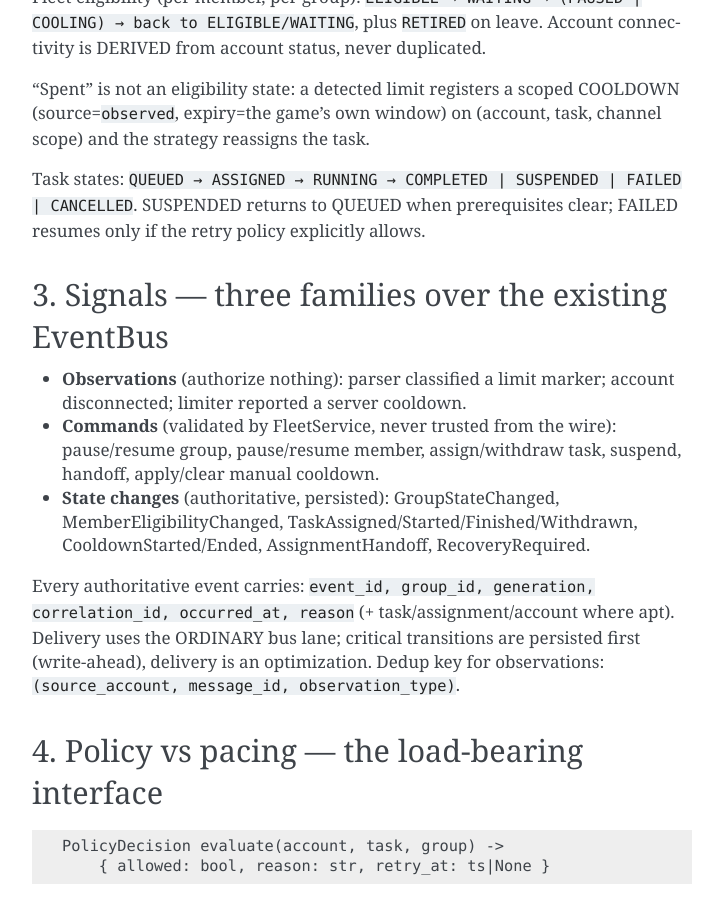
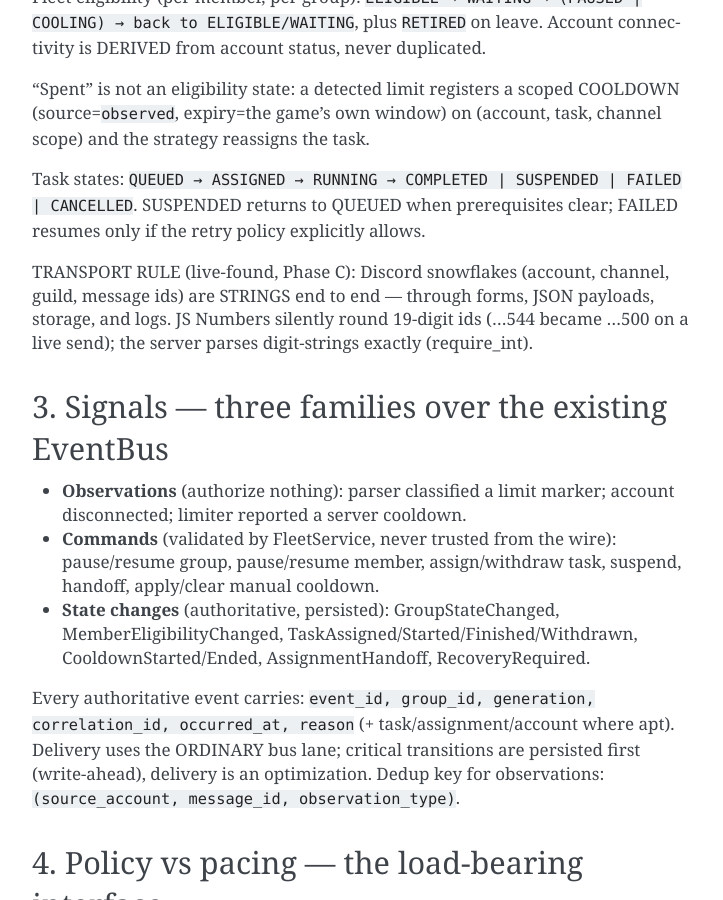
Before and after one commit to libosterelezent/LibzentSuite, a Sphinx documentation site: the page built from docs/design/fleet-orchestration-hub.md, in a window 1280 px wide and 900 px high, scrolled down 1578 px. Shown: the whole window, without its empty margins (388-1111 px from the left). Built offline with Sphinx 7.4.7, drawn with Linux system fonts in a browser that asks for light colours.

Commit message:
docs(design): snowflakes are strings end to end (live-found rule)

```diff
--- a/docs/design/fleet-orchestration-hub.md
+++ b/docs/design/fleet-orchestration-hub.md
@@ -49,6 +49,11 @@ COOLDOWN (source=`observed`, expiry=the game's own window) on
 Task states: `QUEUED → ASSIGNED → RUNNING → COMPLETED | SUSPENDED | FAILED |
 CANCELLED`. SUSPENDED returns to QUEUED when prerequisites clear; FAILED
 resumes only if the retry policy explicitly allows.
+
+TRANSPORT RULE (live-found, Phase C): Discord snowflakes (account, channel,
+guild, message ids) are STRINGS end to end — through forms, JSON payloads,
+storage, and logs. JS Numbers silently round 19-digit ids (…544 became …500
+on a live send); the server parses digit-strings exactly (require_int).
 
 ## 3. Signals — three families over the existing EventBus
 
```
